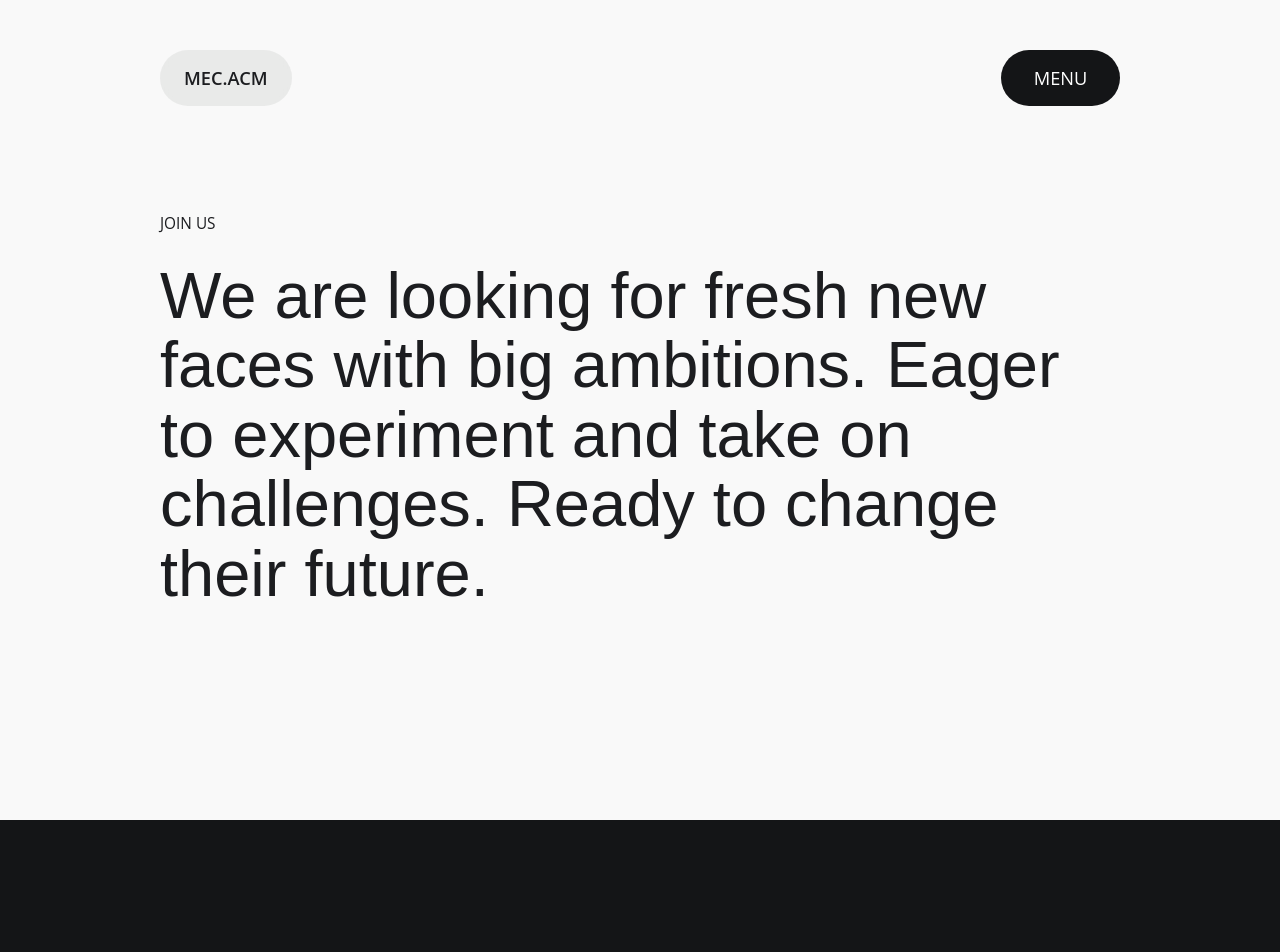
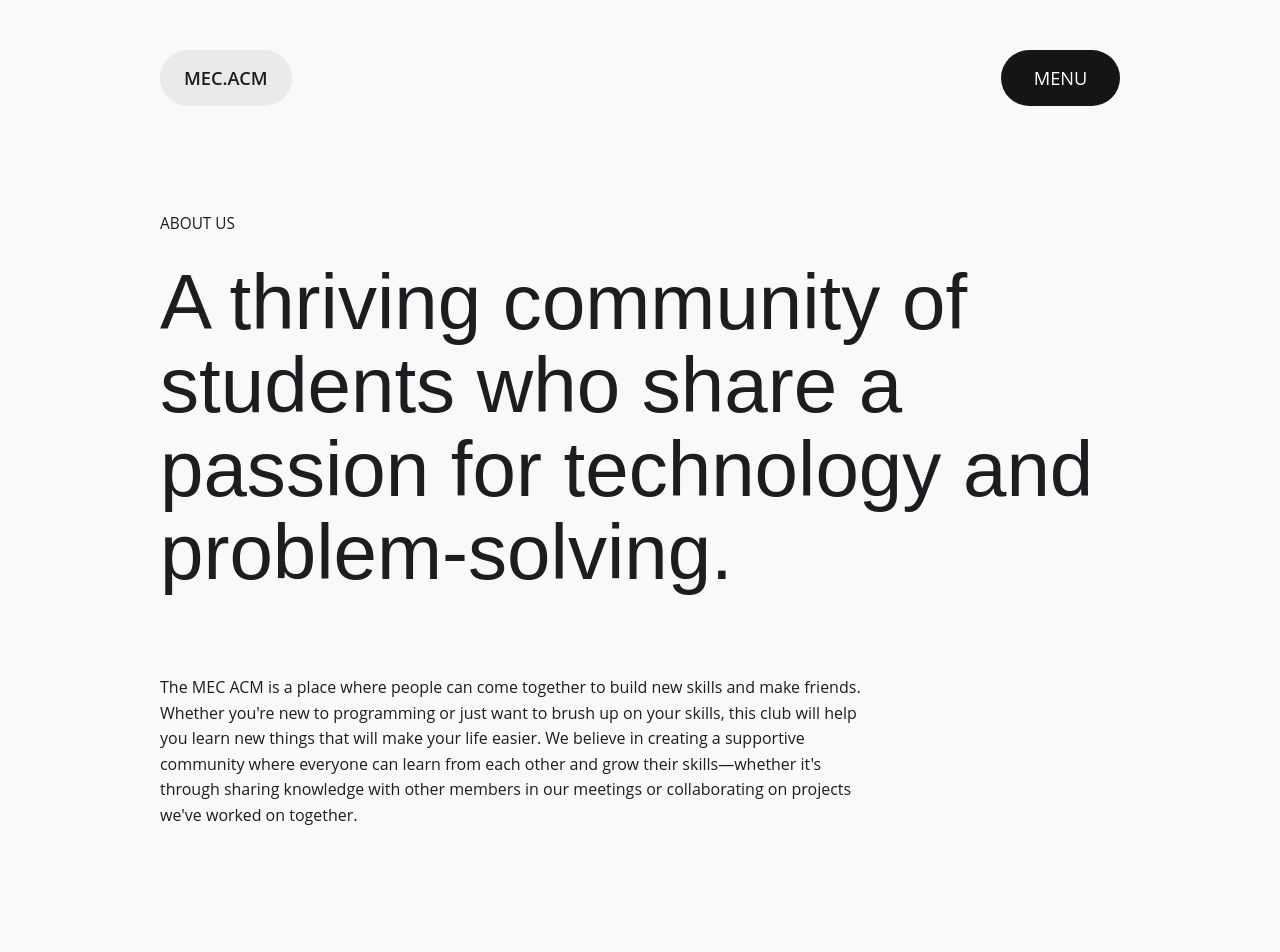
Before and after one commit to JaleelB/mec-acm, a Next.js app: page /about in a window 1280 px wide. Shown: the top 952 px of the page. Built offline with nearby package versions, Linux system fonts and the light colour scheme.

Commit message:
added hero section

```diff
--- a/components/BodyParagraph.jsx
+++ b/components/BodyParagraph.jsx
@@ -4,7 +4,7 @@ import React from 'react'
 const BodyParagraph = ({children}) => {
   return (
     <Text
-        maxW={{base:'600px', lgTablet: '60%', xlDesktop: '50%' }}
+        maxW={{base:'600px', lgTablet: '75%', xlDesktop: '50%' }}
     >
         {children}
     </Text>
--- a/sections/About/Hero.jsx
+++ b/sections/About/Hero.jsx
@@ -1,26 +1,35 @@
 import { Box } from '@chakra-ui/react'
 import React from 'react'
-import { ResponsiveSection, SectionHeader } from '../../components'
+import { BodyParagraph, ResponsiveSection, SectionHeader, Title } from '../../components'
 import Subtitle from '../../components/Subtitle'
 
 const Hero = () => {
   return (
-    // <Box
-    //     pt={{base: '53px', smTablet: '60px', md: '7.729vw', lgTablet:'6.238vw', mdDesktop: '5.9vw'}}
-    //     h={{base: '70vh', smTablet:"80vh"}}
-    //     minHeight={{base: "38vh", smTablet:'350px'}}
-    //     px={{base: 'wrapSm', lgTablet:'wrap2Md', lgDesktop:'wrap2Lg', xlDesktop: 'wrap2XXLg'}}
-    // >
-    //     gggg
-    // </Box>
+    <Box
+        as="section"
+        px={{base: 'wrapSm', lgTablet:'wrap2Md', lgDesktop:'wrap2Lg', xlDesktop: 'wrap2XXLg'}}
+        py={{base: '115px', lgTablet: '16.5vw', lgDesktop: '12vw'}}
+    >
+        <SectionHeader>about us</SectionHeader>
+        <Box maxW={{mdDesktop: '1300px'}}>
+            <Title>
+                A thriving community of students who share a
+                passion for technology and problem-solving.
+            </Title>
+        </Box>
+            <Box mt={{base: '3rem', lgTablet: '4rem', mdDesktop: '5rem'}}>
+                <BodyParagraph>
+                    The MEC ACM is a place where people can come together to build new skills and make friends.
+                    Whether you're new to programming or just want to brush up on your  skills, this club will
+                    help you learn new things that will make your life easier. We believe in creating a supportive
+                    community where everyone can learn from each other and grow their skills—whether it's through
+                    sharing knowledge with other members in our meetings or collaborating on projects we've worked on together.
+                </BodyParagraph>
+            </Box>
 
-    <ResponsiveSection>
-        <SectionHeader>join us</SectionHeader>
-        <Subtitle>
-            We are looking for fresh new faces with big ambitions. Eager to
-            experiment and take on challenges. Ready to change their future.
-        </Subtitle>
-    </ResponsiveSection>
+
+
+    </Box>
   )
 }
 
```
